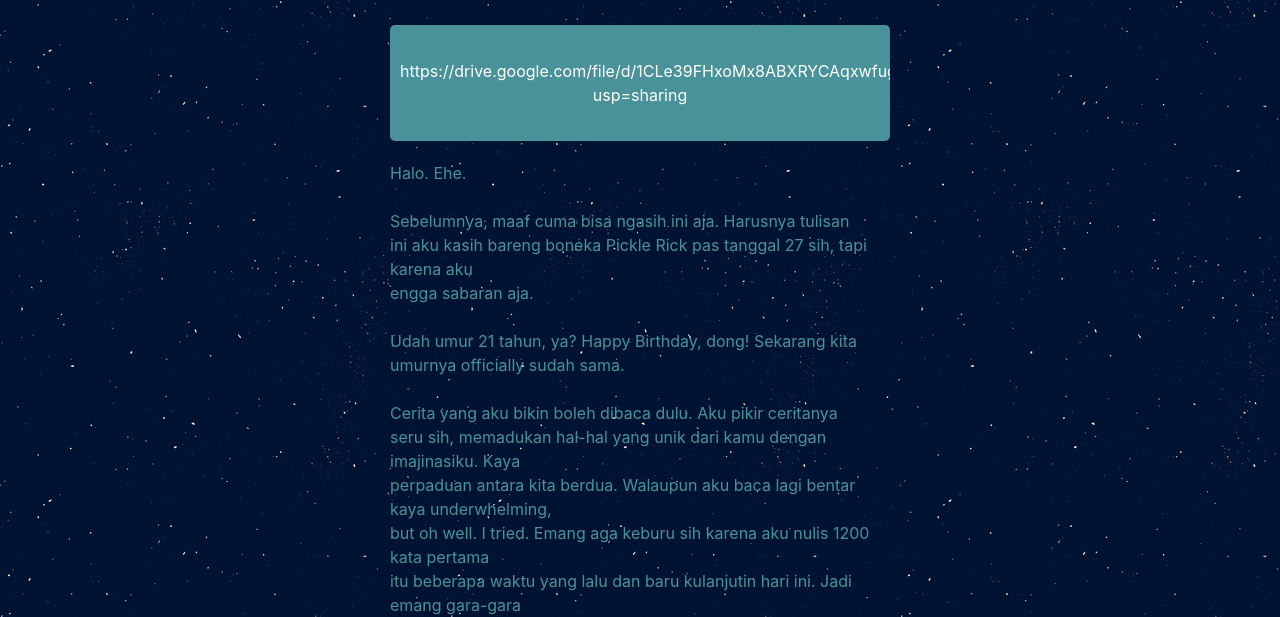
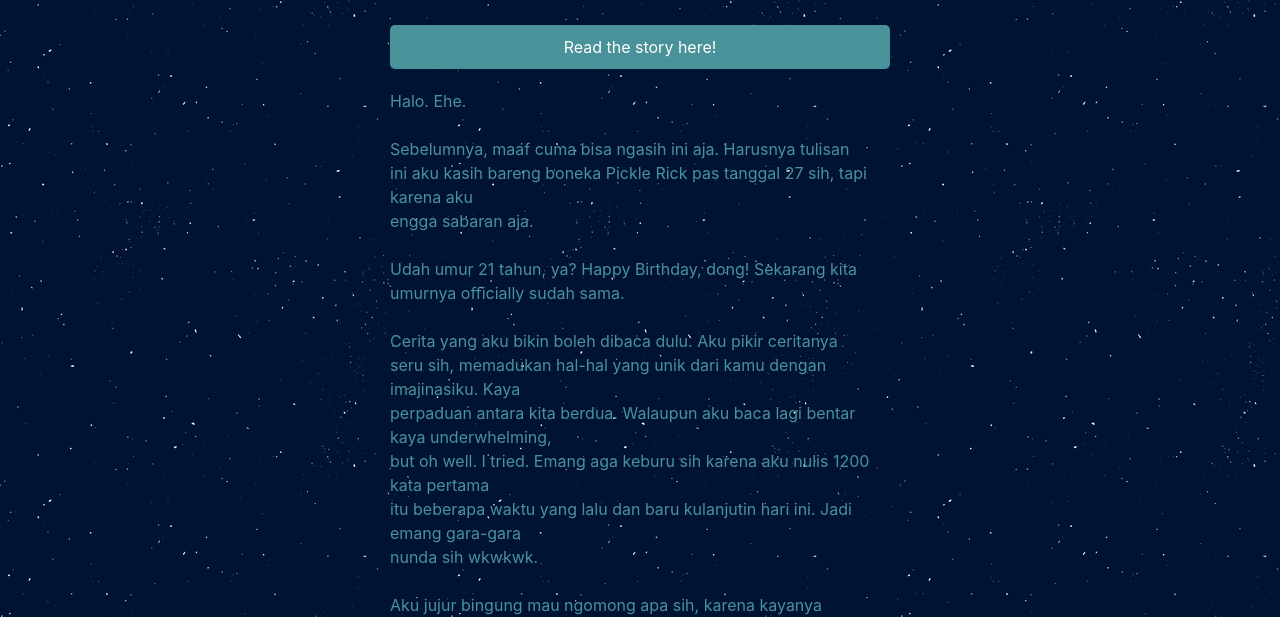
Before and after one commit to Haruray/funny-cartoon-cat, a plain HTML site: page surprise.html in a window 1280 px wide. Shown: the part 169-786 px from the top of the page. Drawn offline with nearby package versions, Linux system fonts and the light colour scheme; a script that the page names is missing; a web font is replaced by a local one.

Commit message:
Update surprise.html

```diff
--- a/surprise.html
+++ b/surprise.html
@@ -31,7 +31,7 @@
         <div class="container">
             <div class="intro">
                 <h2 class="text-center" style="color: rgb(73,146,153);font-family: 'Shadows Into Light Two', cursive;">27-12</h2>
-                <div class="text-link"><a href="#" style="color: rgb(255,255,255);"><br>https://drive.google.com/file/d/1CLe39FHxoMx8ABXRYCAqxwfugQfk7aFr/view?usp=sharing<br><br></a></div>
+                <div class="text-link"><a href="https://drive.google.com/file/d/1CLe39FHxoMx8ABXRYCAqxwfugQfk7aFr/view?usp=sharing" style="color: rgb(255,255,255);">Read the story here!</a></div>
                 <p class="text-left" style="color: rgb(73,146,153);">Halo. Ehe.<br><br>Sebelumnya, maaf cuma bisa ngasih ini aja. Harusnya tulisan<br>ini aku kasih bareng boneka Pickle Rick pas tanggal 27 sih, tapi karena aku<br>engga sabaran aja.<br><br>Udah umur 21 tahun, ya? Happy Birthday, dong! Sekarang
                     kita<br>umurnya officially sudah sama. <br><br>Cerita yang aku bikin boleh dibaca dulu. Aku pikir ceritanya<br>seru sih, memadukan hal-hal yang unik dari kamu dengan imajinasiku. Kaya<br>perpaduan antara kita berdua. Walaupun aku baca
                     lagi bentar kaya underwhelming,<br>but oh well. I tried. Emang aga keburu sih karena aku nulis 1200 kata pertama<br>itu beberapa waktu yang lalu dan baru kulanjutin hari ini. Jadi emang gara-gara<br>nunda sih wkwkwk. <br><br>Aku jujur
```
